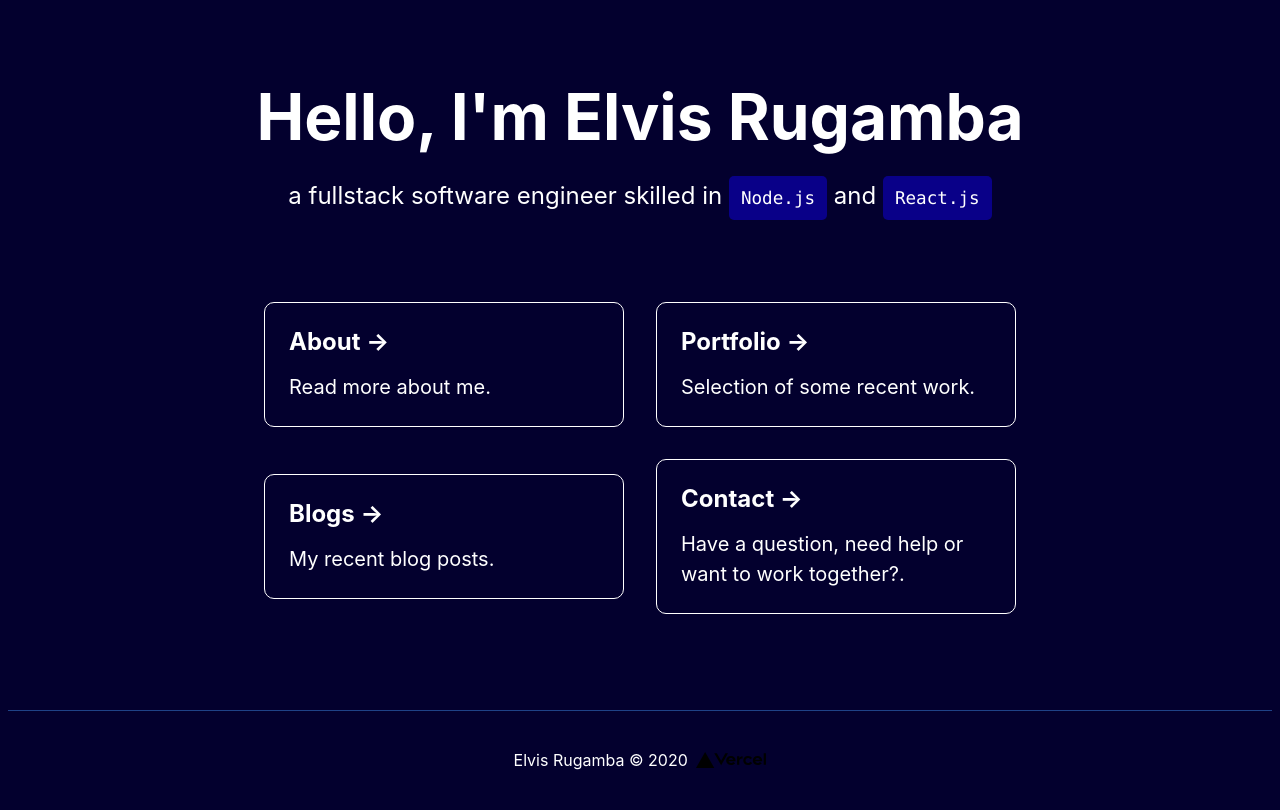
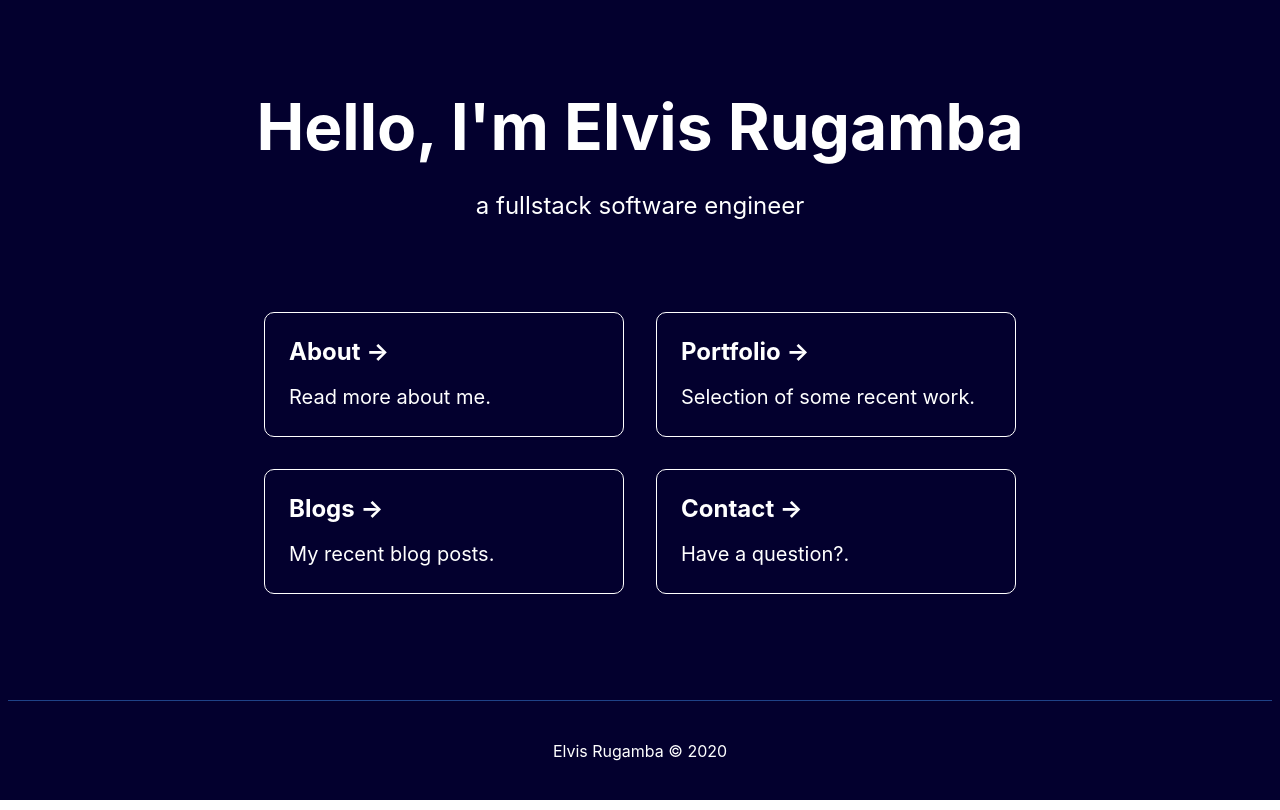
Before and after one commit to Elvis-rugamba/my-portfolio, a Next.js app: page / in a window 1280 px wide. Built offline with nearby package versions, Linux system fonts and the light colour scheme.

Commit message:
Update index.js

```diff
--- a/pages/index.js
+++ b/pages/index.js
@@ -15,8 +15,8 @@ export default function Home() {
         </h1>
 
         <p className={styles.description}>
-          a fullstack software engineer skilled in{' '}
-          <code className={styles.code}>Node.js</code> and <code className={styles.code}>React.js</code>
+          a fullstack software engineer
+         {/*<code className={styles.code}>Node.js</code> and <code className={styles.code}>React.js</code>*/}
         </p>
 
         <div className={styles.grid}>
@@ -44,7 +44,7 @@ export default function Home() {
           >
             <h3>Contact &rarr;</h3>
             <p>
-              Have a question, need help or want to work together?.
+              Have a question?.
             </p>
           </a>
         </div>
@@ -56,8 +56,8 @@ export default function Home() {
           target="_blank"
           rel="noopener noreferrer"
         >
-          Elvis Rugamba &copy; 2020{' '}
-          <img src="/vercel.svg" alt="Vercel Logo" className={styles.logo} />
+          Elvis Rugamba &copy; 2020
+          {/*<img src="/vercel.svg" alt="Vercel Logo" className={styles.logo} />*/}
         </a>
       </footer>
     </div>
```
